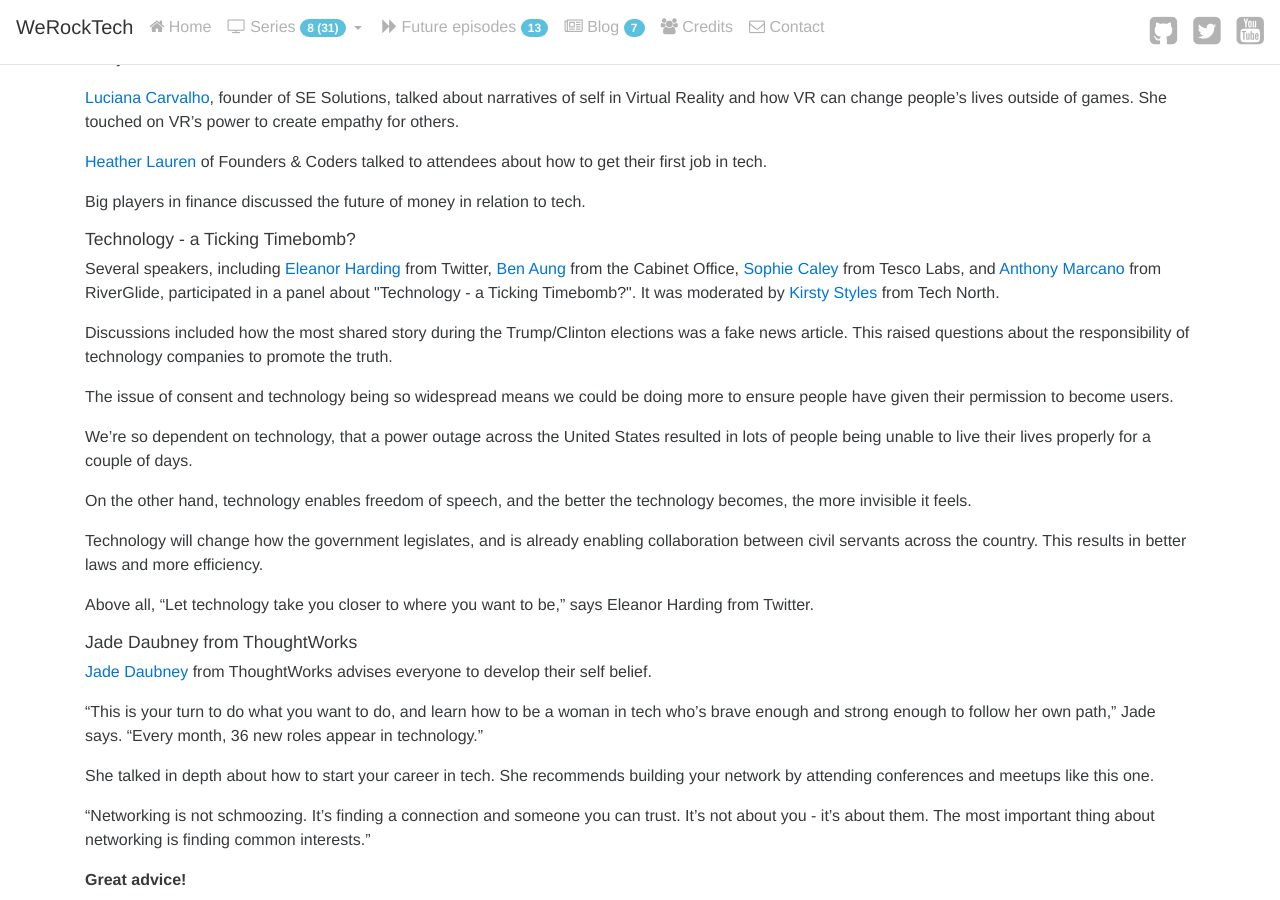
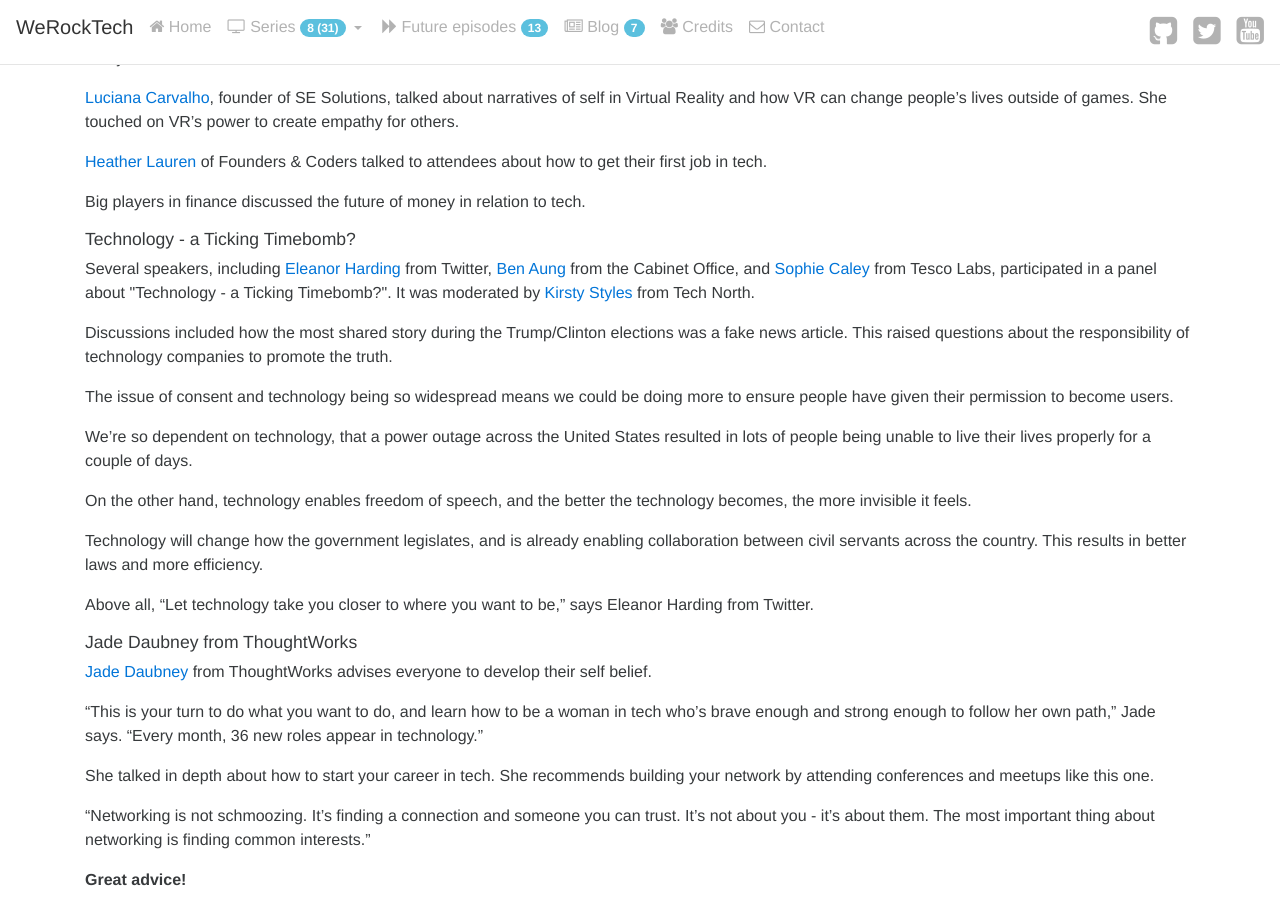
Before and after one commit to WeRockTech/werocktech.github.io, a Jekyll site: the page built from _posts/2016-11-15-Blog-CodeFirstGirls.md, in a window 1280 px wide and 900 px high, scrolled down 924 px. Built offline with Jekyll 4.4.1, drawn with Linux system fonts in a browser that asks for light colours.

Commit message:
Updated speakers

```diff
--- a/_posts/2016-11-15-Blog-CodeFirstGirls.md
+++ b/_posts/2016-11-15-Blog-CodeFirstGirls.md
@@ -34,7 +34,7 @@ img: /img/blog/cfg16/codefirstgirls-sm.jpg
 
 <h2>Technology - a Ticking Timebomb?</h2>
 
-<p>Several speakers, including <a href="https://twitter.com/tweetanor" target="_blank">Eleanor Harding</a> from Twitter, <a href="https://www.gov.uk/government/organisations/cabinet-office" target="_blank">Ben Aung</a> from the Cabinet Office, <a href="https://twitter.com/Tesco" target="_blank">Sophie Caley</a> from Tesco Labs, and <a href="https://twitter.com/AntonyMarcano" target="_blank">Anthony Marcano</a> from RiverGlide, participated in a panel about "Technology - a Ticking Timebomb?". It was moderated by <a href="https://twitter.com/kirstystyles1" target="_blank">Kirsty Styles</a> from Tech North.</p>
+<p>Several speakers, including <a href="https://twitter.com/tweetanor" target="_blank">Eleanor Harding</a> from Twitter, <a href="https://www.gov.uk/government/organisations/cabinet-office" target="_blank">Ben Aung</a> from the Cabinet Office, and <a href="https://twitter.com/Tesco" target="_blank">Sophie Caley</a> from Tesco Labs, participated in a panel about "Technology - a Ticking Timebomb?". It was moderated by <a href="https://twitter.com/kirstystyles1" target="_blank">Kirsty Styles</a> from Tech North.</p>
 
 <p>Discussions included how the most shared story during the Trump/Clinton elections was a fake news article. This raised questions about the responsibility of technology companies to promote the truth.</p>
 
```
